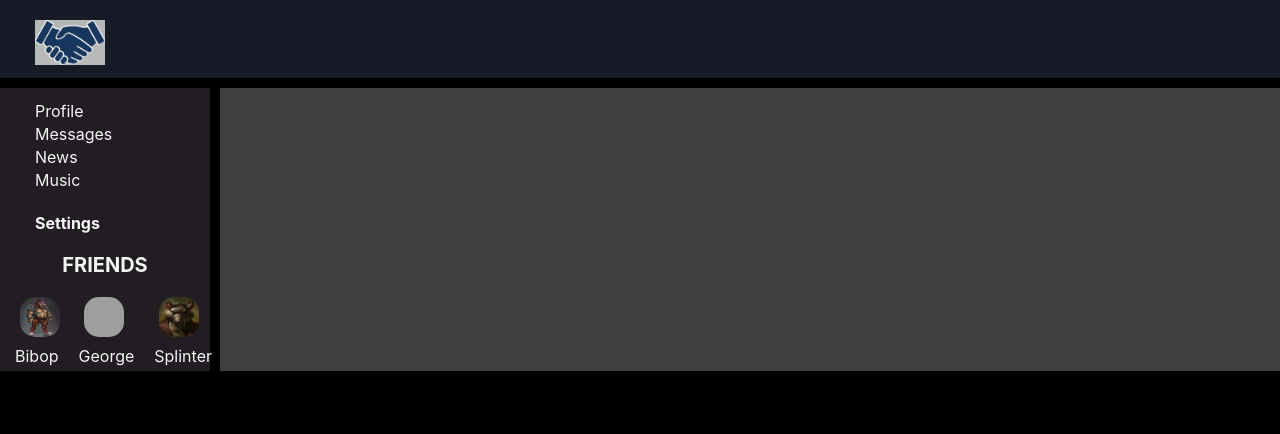
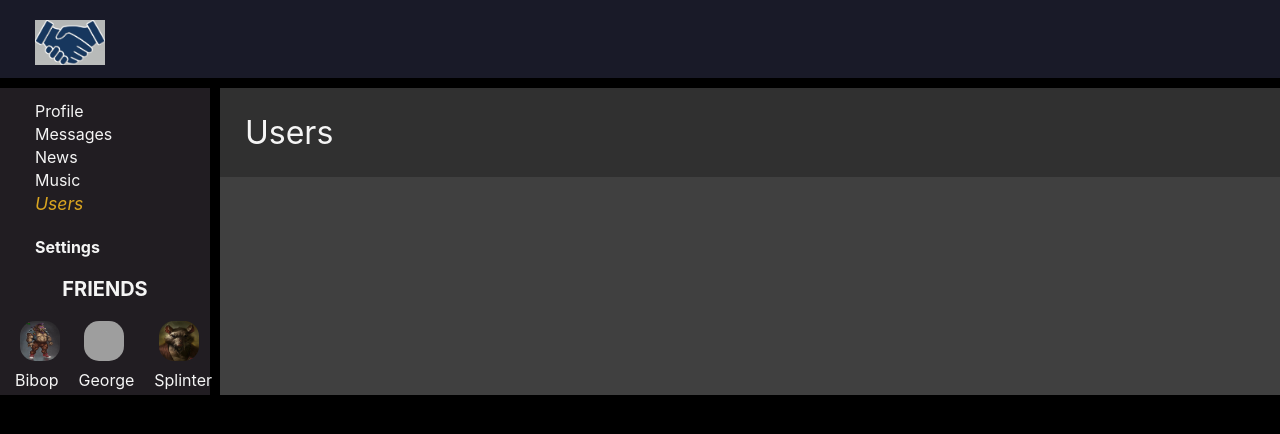
Before and after one commit to AntonRufus/social-network, a React (Create React App) app: page /users in a window 1280 px wide. Shown: the top 434 px of the page. Built offline with nearby package versions, Linux system fonts and the light colour scheme; grey boxes are pictures that could not be loaded.

Commit message:
Aug 18, 2020. #1

```diff
--- a/src/App.js
+++ b/src/App.js
@@ -9,6 +9,7 @@ import Settings from "./components/Settings/Settings";
 import DialogsContainer from "./components/Dialogs/DialogsContainer";
 import FriendsContainer from "./components/Friends/FriendsContainer";
 import NavBarContainer from "./components/Navbar/NavBarContainer";
+import Users from "./components/Users/Users";
 
 const App = () => {
     return (
@@ -36,6 +37,11 @@ const App = () => {
                 <div className={appCSS.music_wrapper}>
                     <Route path='/music' component={Music}/>
                 </div>
+                <div className={appCSS.users_wrapper}>
+                    <Route path='/users'
+                           render={() => <Users
+                           />}/>
+                </div>
                 <div className={appCSS.settings_wrapper}>
                     <Route path='/settings' component={Settings}/>
                 </div>
--- a/src/App.module.css
+++ b/src/App.module.css
@@ -50,7 +50,12 @@ body {
     background: #303030;
 }
 
-.friends_wrapper{
+.friends_wrapper {
     grid-area: c;
     background: #303030;
 }
+
+.users_wrapper {
+    grid-area: c;
+    background: #303030;
+}
--- a/src/components/Navbar/NavBar.jsx
+++ b/src/components/Navbar/NavBar.jsx
@@ -41,6 +41,12 @@ const NavBar = (props) => {
                     Music
                 </NavLink>
             </div>
+            <div className={navCSS.item}>
+                <NavLink to='/users'
+                         activeClassName={navCSS.activeLink}>
+                    Users
+                </NavLink>
+            </div>
             <br/>
             <div className={`${navCSS.item} ${navCSS.bold}`}>
                 <NavLink to='/settings'
--- /dev/null
+++ b/src/components/Users/Users.jsx
@@ -0,0 +1,14 @@
+import React from "react";
+import usersCSS from './Users.module.css'
+
+const Users = (props) => {
+
+
+    return (
+        <div className={usersCSS.users}>
+            Users
+        </div>
+    )
+}
+
+export default Users;
--- /dev/null
+++ b/src/components/Users/Users.module.css
@@ -0,0 +1,5 @@
+.users{
+    color: whitesmoke;
+    font-size: 200%;
+    padding: 25px;
+}
--- a/src/redux/redux-store.js
+++ b/src/redux/redux-store.js
@@ -1,10 +1,12 @@
 import {combineReducers, createStore} from "redux";
 import profileReducer from "./profile_reducer";
 import dialogReducer from "./dialogs_reducer";
+import usersReducer from "./users_reducer";
 
 let reducers = combineReducers({
     profilePage: profileReducer,
     dialogsPage: dialogReducer,
+    usersPage: usersReducer,
 });
 
 let store = createStore(reducers);
--- /dev/null
+++ b/src/redux/users_reducer.js
@@ -0,0 +1,94 @@
+const FOLLOW = 'FOLLOW';
+const UNFOLLOW = 'UNFOLLOW';
+const SET_USERS = 'SET_USERS';
+
+let initialState = {
+    users: [
+        /*
+        {
+            id: 1,
+            fullName: 'Kabal',
+            status: 'MKII',
+            location: {
+                city: 'Madrid',
+                country: 'Spain'
+            },
+            avatarPic: 'http://fightersgeneration.com/characters2/kabal-mk9port_small.jpg',
+            followed: false,
+        },
+        {
+            id: 2,
+            fullName: 'Kabal',
+            status: 'MKII',
+            location: {
+                city: 'Madrid',
+                country: 'Spain'
+            },
+            avatarPic: 'http://fightersgeneration.com/characters2/kabal-mk9port_small.jpg',
+            followed: true,
+        },
+        {
+            id: 3,
+            fullName: 'Kabal',
+            status: 'MKII',
+            location: {
+                city: 'Madrid',
+                country: 'Spain'
+            },
+            avatarPic: 'http://fightersgeneration.com/characters2/kabal-mk9port_small.jpg',
+            followed: true,
+        },
+        {
+            id: 4,
+            fullName: 'Kabal',
+            status: 'MKII',
+            location: {
+                city: 'Madrid',
+                country: 'Spain'
+            },
+            avatarPic: 'http://fightersgeneration.com/characters2/kabal-mk9port_small.jpg',
+            followed: false,
+        },
+        */
+    ],
+};
+
+const usersReducer = (state = initialState, action) => {
+    switch (action.type) {
+        case FOLLOW:
+            return {
+                ...state,
+                users: state.users.map(user => {
+                    if (user.id === action.userId) {
+                        return {...user, followed: true}
+                    }
+                    return user;
+                }),
+            }
+        case UNFOLLOW:
+            return {
+                ...state,
+                users: state.users.map(user => {
+                    if (user.id === action.userId) {
+                        return {...user, followed: true}
+                    }
+                    return false;
+                }),
+            }
+        case SET_USERS:
+            return {
+                ...state,
+                users: [...state.users, ...action.users]
+            }
+        default:
+            return state;
+    }
+};
+
+export const followAC = (userId) => ({type: FOLLOW, userId});
+
+export const unFollowAC = (userId) => ({type: UNFOLLOW, userId});
+
+export const setUsersAC = (users) => ({type: SET_USERS, users});
+
+export default usersReducer;
```
